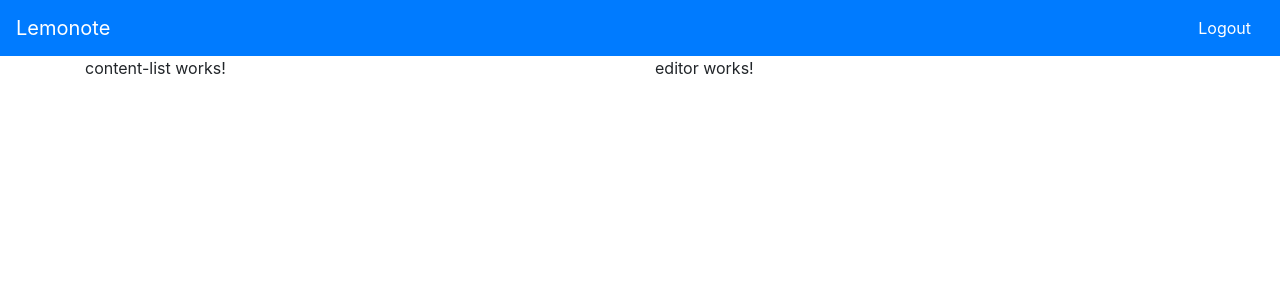
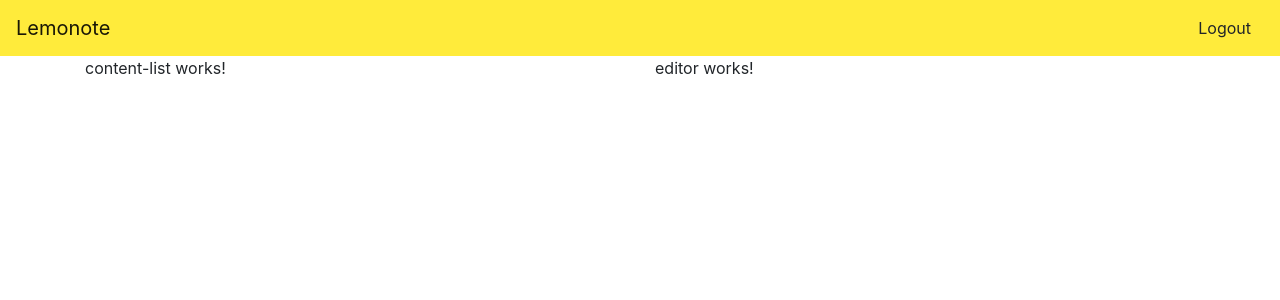
Before and after one commit to Surras/lemonote-web, an Angular app: page / in a window 1280 px wide. Shown: the top 300 px of the page. Built offline with nearby package versions, Linux system fonts and the light colour scheme.

Commit message:
style: change primary color to yellow

```diff
--- a/package.json
+++ b/package.json
@@ -19,6 +19,7 @@
     "@angular/platform-browser": "~8.2.11",
     "@angular/platform-browser-dynamic": "~8.2.11",
     "@angular/router": "~8.2.11",
+    "bootstrap": "^4.4.1",
     "rxjs": "~6.4.0",
     "tslib": "^1.10.0",
     "zone.js": "~0.9.1"
--- a/src/app/app.component.html
+++ b/src/app/app.component.html
@@ -1,4 +1,4 @@
-<nav class="navbar navbar-dark bg-primary">
+<nav class="navbar navbar-light bg-primary">
   <a class="navbar-brand" href="#">Lemonote</a>
 
   <ul class="navbar-nav ml-auto">
--- a/src/index.html
+++ b/src/index.html
@@ -10,9 +10,5 @@
 </head>
 <body>
   <app-root></app-root>
-
-  <script src="https://code.jquery.com/jquery-3.2.1.slim.min.js" integrity="sha384-KJ3o2DKtIkvYIK3UENzmM7KCkRr/rE9/Qpg6aAZGJwFDMVNA/GpGFF93hXpG5KkN" crossorigin="anonymous"></script>
-    <script src="https://cdnjs.cloudflare.com/ajax/libs/popper.js/1.12.9/umd/popper.min.js" integrity="sha384-ApNbgh9B+Y1QKtv3Rn7W3mgPxhU9K/ScQsAP7hUibX39j7fakFPskvXusvfa0b4Q" crossorigin="anonymous"></script>
-    <script src="https://maxcdn.bootstrapcdn.com/bootstrap/4.0.0/js/bootstrap.min.js" integrity="sha384-JZR6Spejh4U02d8jOt6vLEHfe/JQGiRRSQQxSfFWpi1MquVdAyjUar5+76PVCmYl" crossorigin="anonymous"></script>
 </body>
 </html>
--- a/src/styles.scss
+++ b/src/styles.scss
@@ -1,4 +1,4 @@
 /* You can add global styles to this file, and also import other style files */
-$primary: purple;
-
-@import "https://maxcdn.bootstrapcdn.com/bootstrap/4.0.0/css/bootstrap.min.css";
+$primary: #FFEB3B;
+$accent: #4CAF50;
+@import '../node_modules/bootstrap/scss/bootstrap'
```
Also changed, not shown: 1 other file (tests, documents, lock files or other folders).
